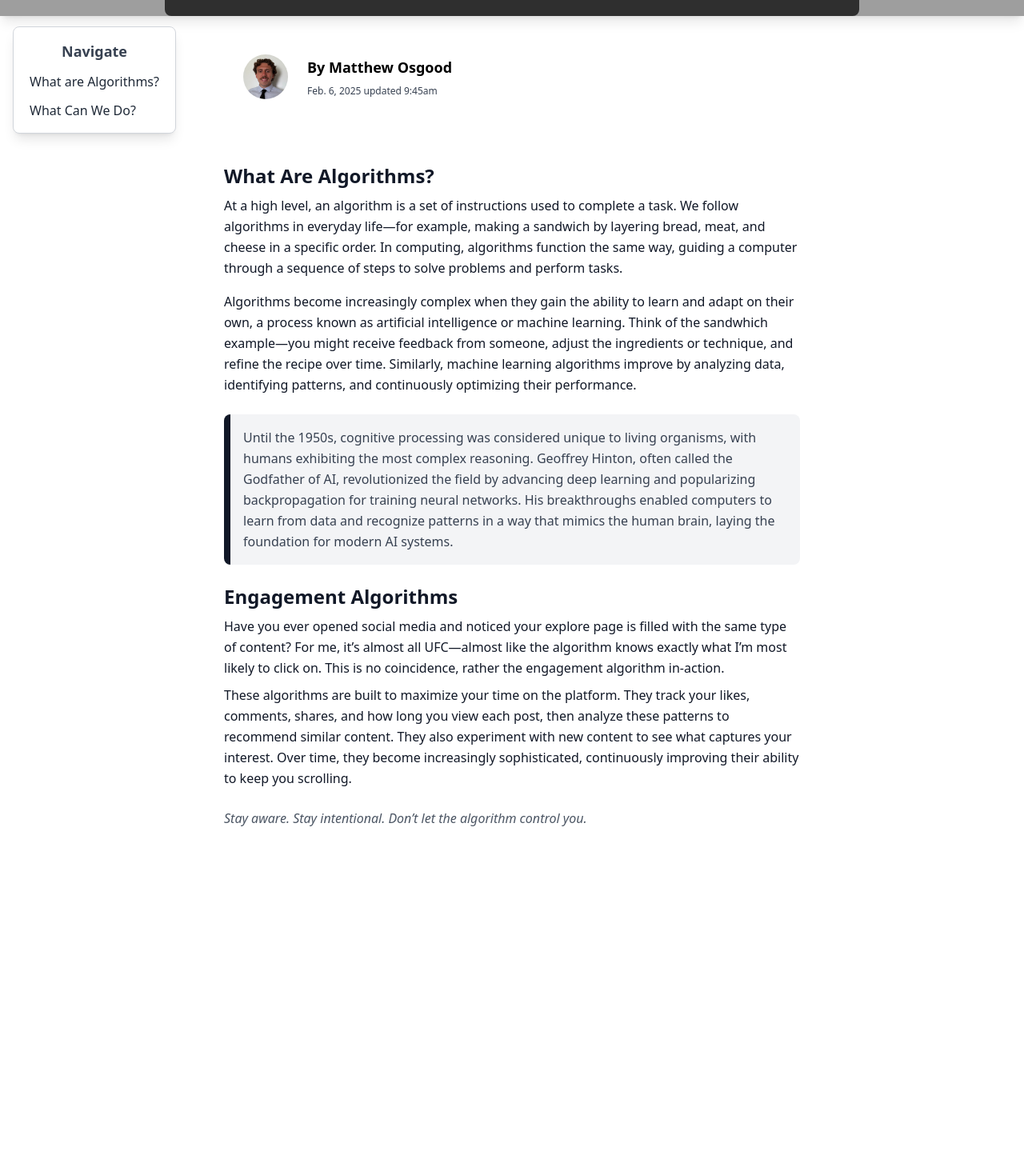
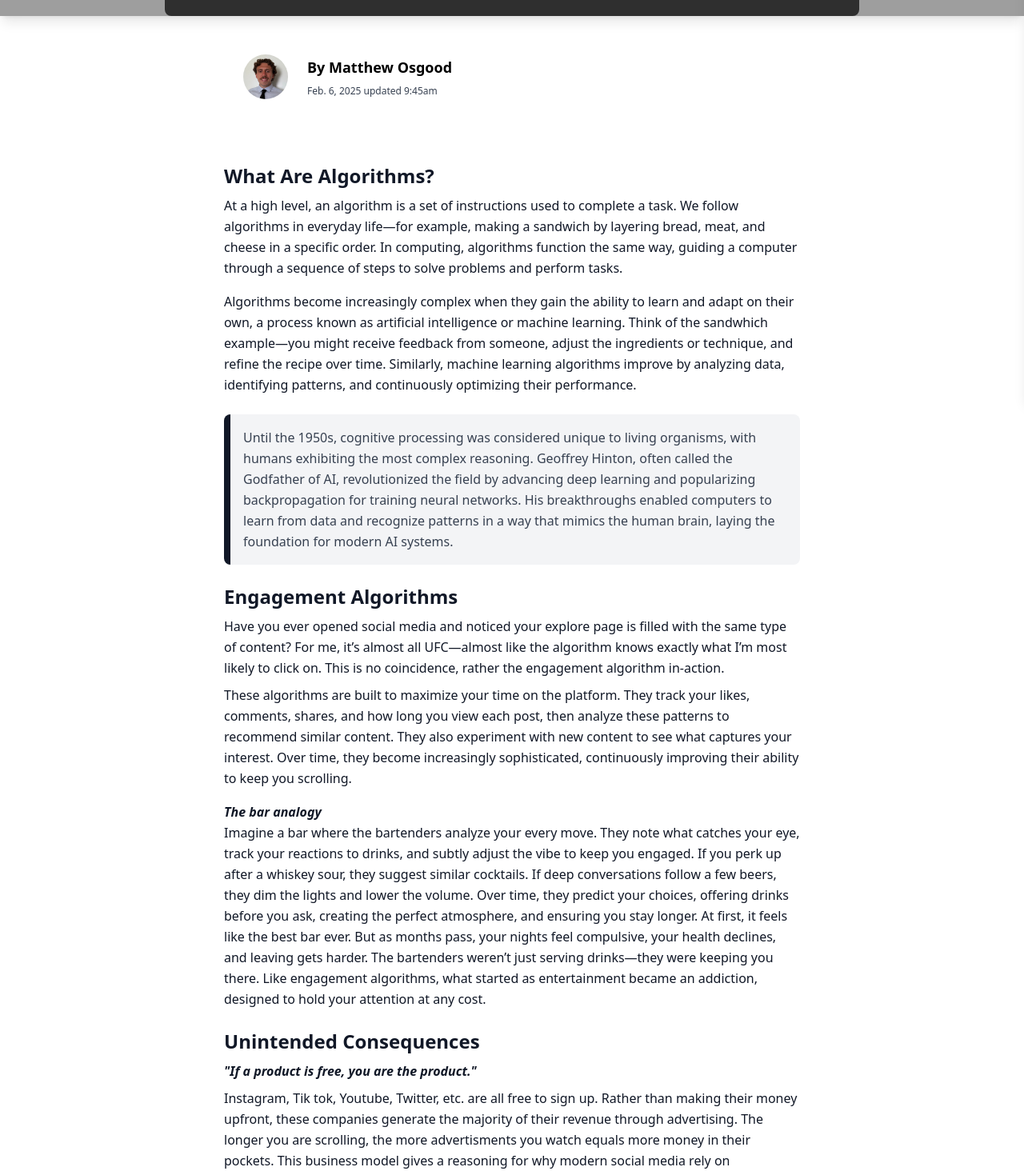
Before and after one commit to mosgood3/Engagement-Algorithms, a React (Vite) app: page / in a window 1280 px wide. Shown: the part 300-1769 px from the top of the page at 80% size. Before the commit the page ends 1360 px from the top, so only its background shows below. Built offline with nearby package versions, Linux system fonts and the light colour scheme; grey boxes are pictures that could not be loaded.

Commit message:
progress

```diff
--- a/package.json
+++ b/package.json
@@ -15,7 +15,8 @@
   "dependencies": {
     "lucide-react": "^0.474.0",
     "react": "^19.0.0",
-    "react-dom": "^19.0.0"
+    "react-dom": "^19.0.0",
+    "react-icons": "^5.4.0"
   },
   "devDependencies": {
     "@eslint/js": "^9.19.0",
--- a/src/components/Article.jsx
+++ b/src/components/Article.jsx
@@ -30,6 +30,26 @@ const Article = () => {
         <p className="mt-2">
         These algorithms are built to maximize your time on the platform. They track your likes, comments, shares, and how long you view each post, then analyze these patterns to recommend similar content. They also experiment with new content to see what captures your interest. Over time, they become increasingly sophisticated, continuously improving their ability to keep you scrolling.
         </p>
+        <p className="mt-4">
+        <strong><em>The bar analogy</em></strong>
+        </p>
+        <p>
+         Imagine a bar where the bartenders analyze your every move. They note what catches your eye, track your reactions to drinks, and subtly adjust the vibe to keep you engaged. If you perk up after a whiskey sour, they suggest similar cocktails. If deep conversations follow a few beers, they dim the lights and lower the volume.
+
+        Over time, they predict your choices, offering drinks before you ask, creating the perfect atmosphere, and ensuring you stay longer. At first, it feels like the best bar ever. But as months pass, your nights feel compulsive, your health declines, and leaving gets harder. The bartenders weren’t just serving drinks—they were keeping you there.
+
+        Like engagement algorithms, what started as entertainment became an addiction, designed to hold your attention at any cost.
+        </p>
+
+        <h2 id="engagement-algorithms" className="text-2xl font-semibold mt-6">
+          Unintended Consequences
+        </h2>
+        <p className="mt-2 font-semibold">
+        <em>"If a product is free, you are the product."</em></p>
+        <p className="mt-2"> Instagram, Tik tok, Youtube, Twitter, etc. are all free to sign up. Rather than making their money upfront, these companies generate the majority of their revenue through advertising. The longer you are scrolling, the more advertisments you watch equals more money in their pockets. This business model gives a reasoning for why modern social media rely on engagement, but ethical concerns arrise with how this is achieved.
+        </p>
+
+
         <p className="mt-6 italic text-gray-600">
           Stay aware. Stay intentional. Don’t let the algorithm control you.
         </p>
--- a/src/components/Nav.jsx
+++ b/src/components/Nav.jsx
@@ -1,60 +1,57 @@
 import { useState } from "react";
-import { Menu } from "lucide-react"; // Ensure you have this installed or replace it with text/icon
+import { RiArrowLeftDoubleFill, RiArrowRightDoubleFill } from "react-icons/ri";
 
 const Nav = () => {
   const [menuOpen, setMenuOpen] = useState(false);
 
   return (
     <>
-      {/* Desktop Navigation Menu */}
-      <div className="fixed top-1/2 left-4 -translate-y-1/2 bg-white text-gray-800 py-4 px-5 border border-gray-300 rounded-lg shadow-lg hidden md:block">
-        <h2 className="text-lg font-semibold text-gray-700 text-center mb-3">Navigate</h2>
-        <ul className="space-y-3">
+      {/* Show open button only when menu is closed */}
+      {!menuOpen && (
+        <button
+          onClick={() => setMenuOpen(true)}
+          className="fixed top-4 right-4 text-white p-2 rounded-md bg-slate-800 shadow-md z-50"
+        >
+          <RiArrowLeftDoubleFill size={20} />
+        </button>
+      )}
+
+      {/* Mobile Navigation Drawer */}
+      <div
+        className={`fixed top-0 right-0 lg:w-1/5 md:1/4 sm:w-1/2 h-full bg-slate-800 text-white p-6 shadow-lg flex flex-col transform transition-transform duration-500 ${
+          menuOpen ? "translate-x-0" : "translate-x-full"
+        }`}
+      >
+        {/* Close button inside the menu */}
+        <button
+          onClick={() => setMenuOpen(false)}
+          className="self-end text-xl font-bold"
+        >
+          <RiArrowRightDoubleFill />
+        </button>
+
+        <h2 className="text-lg font-semibold mt-4">Navigate</h2>
+        <ul className="mt-4 space-y-2">
           <li>
-            <a href="#attention-economy" className="block hover:text-blue-600 transition">
+            <a
+              href="#what-are-algos"
+              onClick={() => setMenuOpen(false)}
+              className="block hover:text-blue-600 transition"
+            >
               What are Algorithms?
             </a>
           </li>
           <li>
-            <a href="#what-we-can-do" className="block hover:text-blue-600 transition">
-              What Can We Do?
+            <a
+              href="#engagement-algorithms"
+              onClick={() => setMenuOpen(false)}
+              className="block hover:text-blue-600 transition"
+            >
+              Engagement Algorithms
             </a>
           </li>
         </ul>
       </div>
-
-      {/* Mobile Menu Toggle Button */}
-      <button
-        onClick={() => setMenuOpen(!menuOpen)}
-        className="fixed top-4 right-4 md:hidden bg-gray-800 text-white p-2 rounded-md shadow-md"
-      >
-        <Menu size={24} />
-      </button>
-
-      {/* Mobile Navigation Drawer */}
-      {menuOpen && (
-        <div className="fixed top-0 right-0 w-2/3 h-full bg-slate-900 text-white p-6 shadow-lg flex flex-col">
-          <button
-            onClick={() => setMenuOpen(false)}
-            className="self-end text-xl font-bold"
-          >
-            ✕
-          </button>
-          <h2 className="text-lg font-semibold mt-4">Navigate</h2>
-          <ul className="mt-4 space-y-2">
-            <li>
-              <a href="#what-are-algos" onClick={() => setMenuOpen(false)} className="block hover:text-gray-300 transition">
-                What are Algorithms?
-              </a>
-            </li>
-            <li>
-              <a href="#engagement-algorithms" onClick={() => setMenuOpen(false)} className="block hover:text-gray-300 transition">
-                Engagement Algorithms
-              </a>
-            </li>
-          </ul>
-        </div>
-      )}
     </>
   );
 };
```
Also changed, not shown: 1 other file (tests, documents, lock files or other folders). Lines whose indentation alone changed are shown as unchanged.
